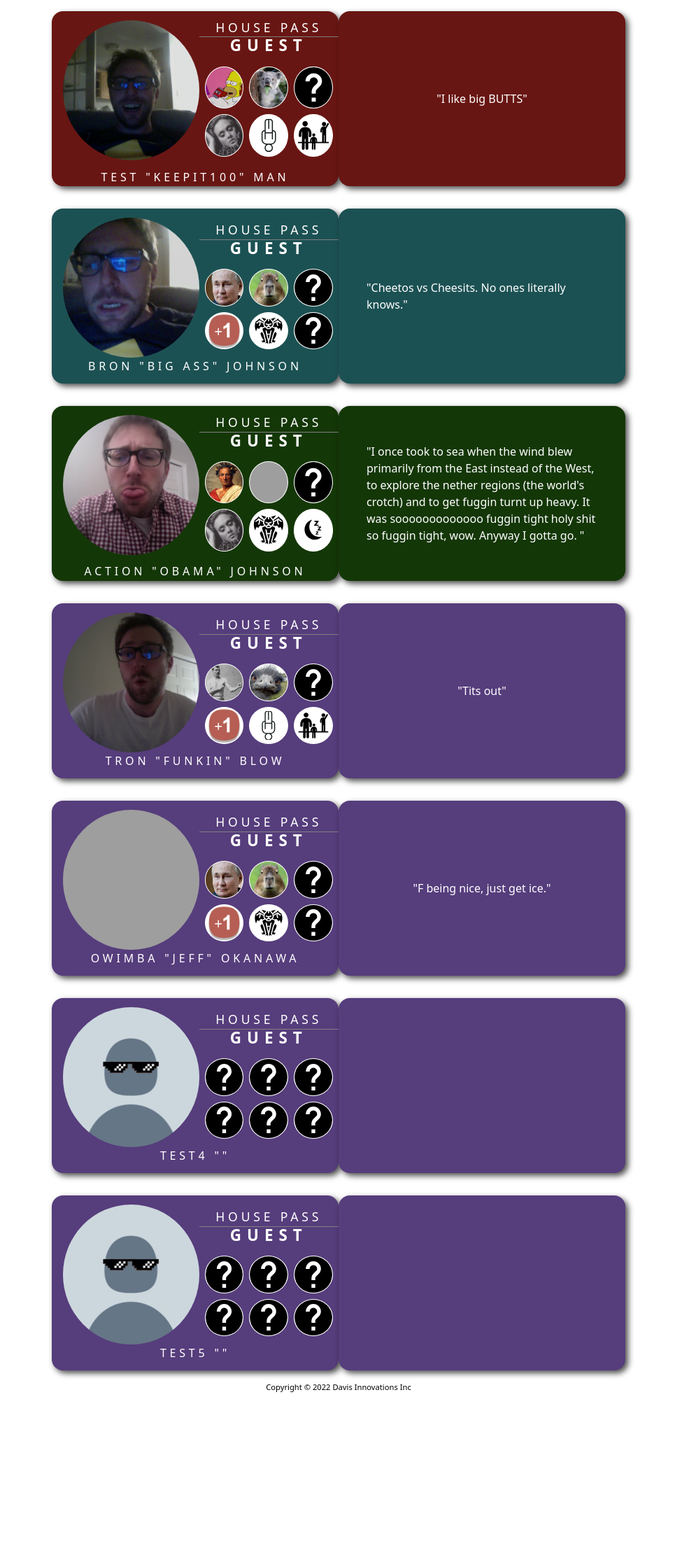
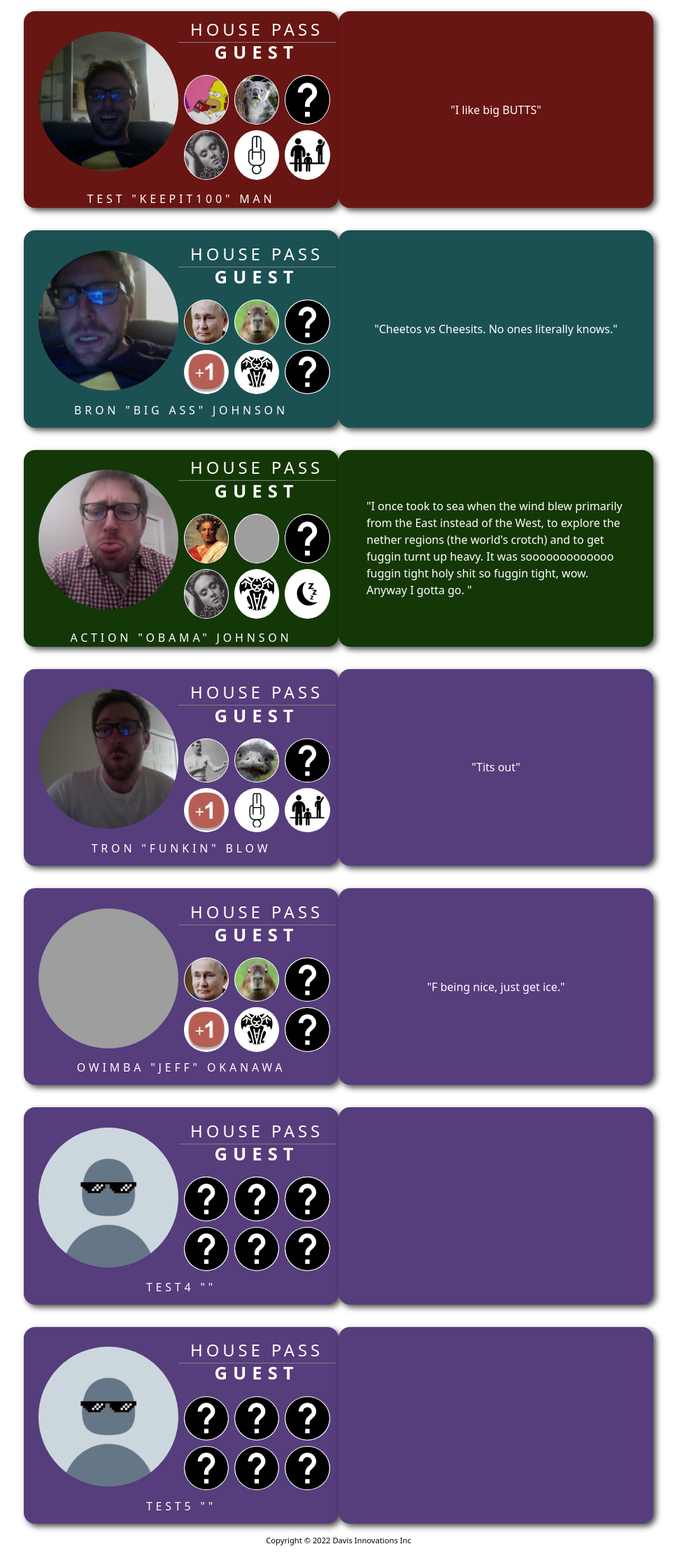
Before and after one commit to LoufaSupreme/housewarming, a Django app: page /display_housepasses/ in a window 1280 px wide. Shown: the whole page at 70% size, without its empty margins (156-1131 px from the left). Before the commit the page ends 1989 px from the top, so only its background shows below. Run offline with Django 3.2, Linux system fonts and the light colour scheme; data comes from the database, SQL or seed files in the repository; some web fonts are replaced; grey boxes are pictures that could not be loaded.

Commit message:
increased sizing of housepass on show_housepasses page

```diff
--- a/polls/static/polls/styles.css
+++ b/polls/static/polls/styles.css
@@ -245,12 +245,14 @@ input[type=file] {
 }
 
 .housepass_container.front {
-    width: min(90vw, 410px);
+    width: min(90vw, 450px);
+    height: calc(min(90vw, 450px) / 1.6);
 }
 
 .housepass_container.back {
     padding: 1.5rem 2.5rem;
-    width: min(90vw, 410px);
+    width: min(90vw, 450px);
+    height: calc(min(90vw, 450px) / 1.6);
 }
 
 .housepass_container.hidden {
@@ -274,7 +276,6 @@ input[type=file] {
     /* background: green; */
 }
 
-
 .housepass_info-container {
     width: 50%;
     height: 100%;
@@ -296,6 +297,10 @@ input[type=file] {
     /* background: grey; */
 }
 
+.housepass_info-header.front {
+    font-size: 1.5rem;
+}
+
 .housepass_info-access {
     width: 100%;
     font-weight: bold;
@@ -304,10 +309,18 @@ input[type=file] {
     letter-spacing: 0.5rem;
 }
 
+.housepass_info-access.front {
+    font-size: clamp(1.2rem, 20vw, 1.6rem);
+}
+
 .housepass_info-access.menace {
     font-size: clamp(0.82rem, 20vw, 1.1rem);
     letter-spacing: 0.4rem;
     margin: -0.2rem 0 0.3rem 0;
+}
+
+.housepass_info-access.front.menace {
+    font-size: clamp(1.2rem, 20vw, 1.3rem);
 }
 
 .housepass_info-badge-container {
--- a/polls/templates/polls/housepasses.html
+++ b/polls/templates/polls/housepasses.html
@@ -15,8 +15,8 @@
                     <img class="housepass_img" src="{{ guest.picture.url }}">
                 </div>
                 <div class="housepass_info-container flex flex-col">
-                    <div class="housepass_info-header flex">House Pass</div>
-                    <div class="housepass_info-access flex {% if guest.is_menace %} menace {% endif %}">
+                    <div class="housepass_info-header front flex">House Pass</div>
+                    <div class="housepass_info-access front flex {% if guest.is_menace %} menace {% endif %}">
                         {% if guest.is_menace %}
                         🚩MENACE🚩
                         {% elif guest.is_vip %}
```
